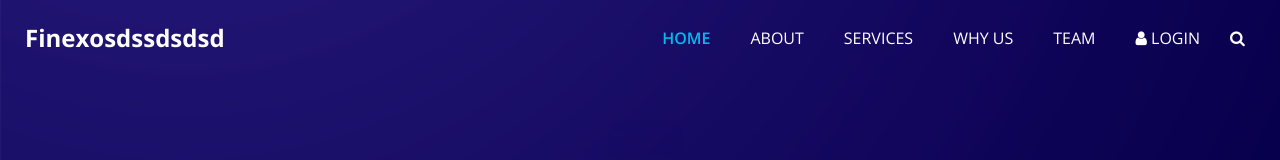
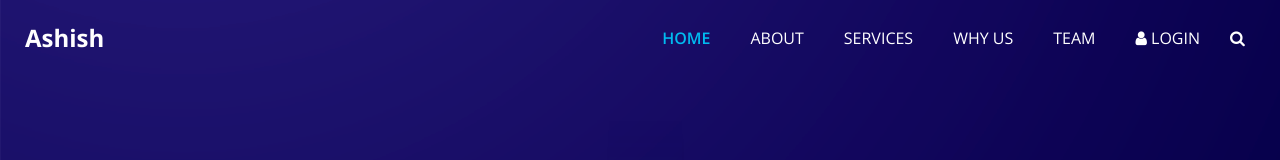
Before and after one commit to ashishencircle/project_git, a plain HTML site: page index.html in a window 1280 px wide. Shown: the top 160 px of the page. Drawn offline with nearby package versions, Linux system fonts and the light colour scheme; some packages are replaced by stand-ins of ours.

Commit message:
Ashish name change

```diff
--- a/index.html
+++ b/index.html
@@ -50,7 +50,7 @@
         <nav class="navbar navbar-expand-lg custom_nav-container ">
           <a class="navbar-brand" href="index.html">
             <span>
-              Finexosdssdsdsd
+              Ashish
             </span>
           </a>
 
```
